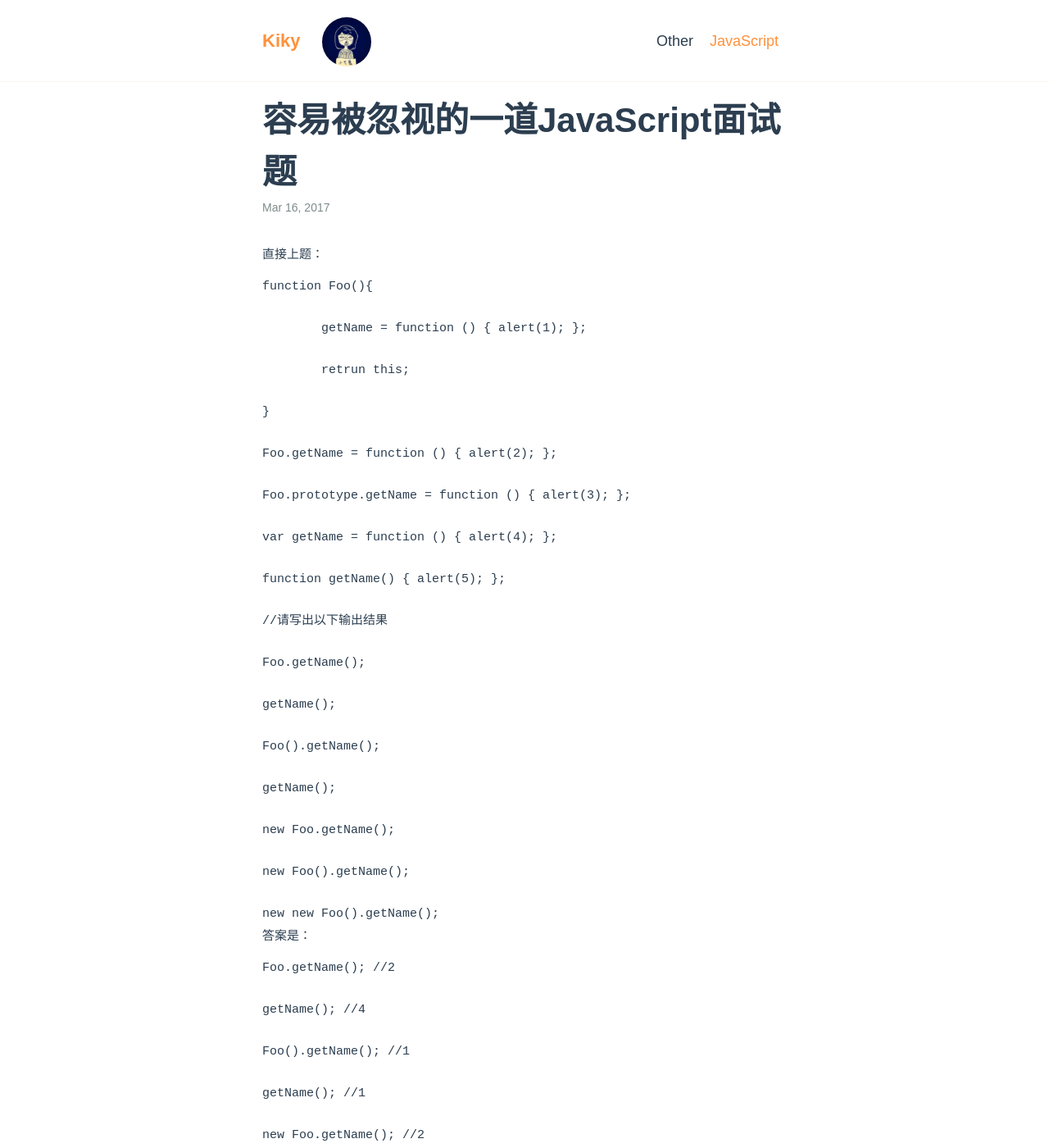
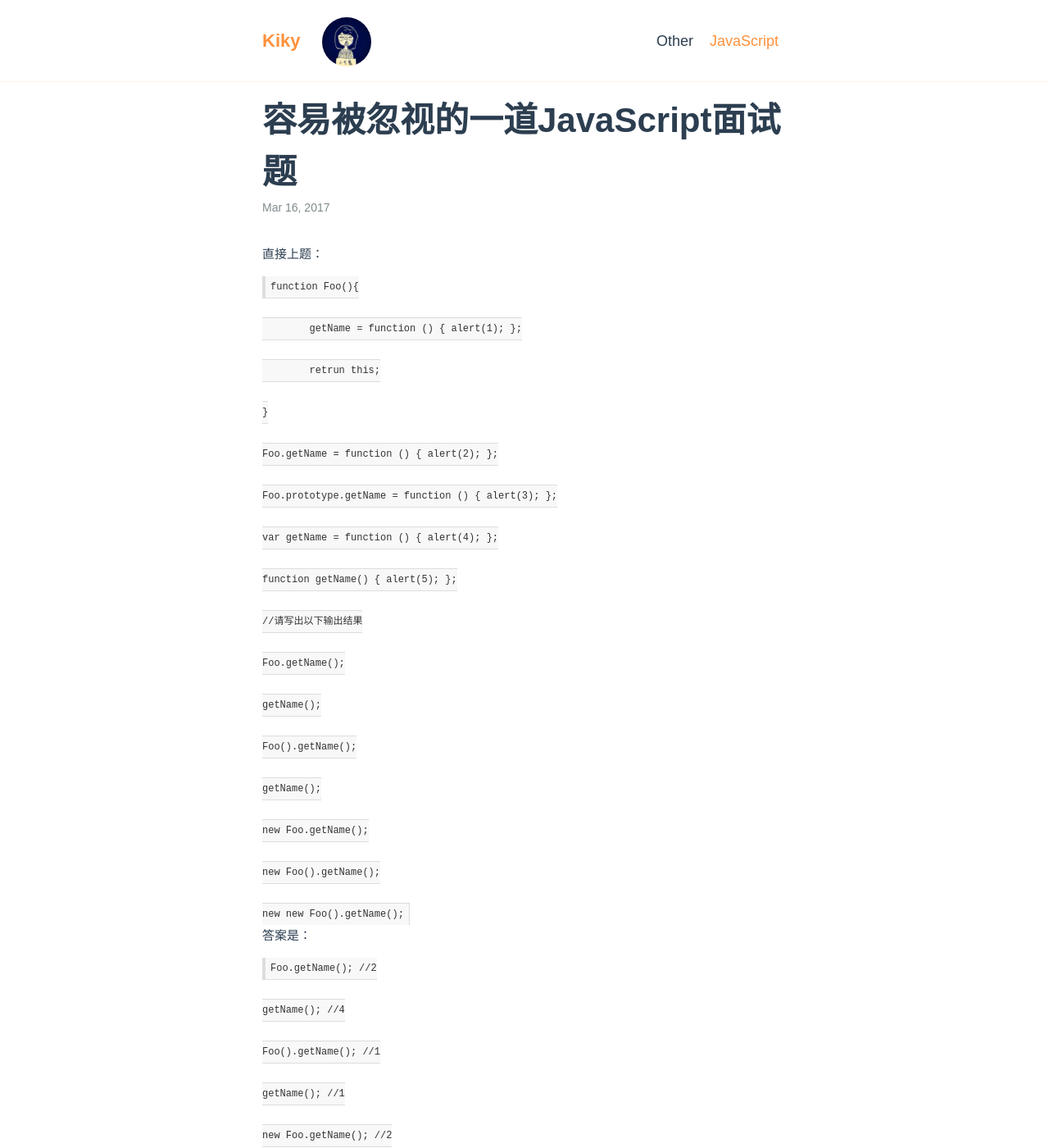
Before and after one commit to kikyives/kikyives.github.io, a Jekyll site: the page built from _posts/2017-03-16-javascript-topic1.md, in a window 1280 px wide and 1400 px high. Shown: the whole window at 82% size. Built offline with Jekyll 4.4.1, drawn with Linux system fonts in a browser that asks for light colours; nearby versions of some CDN libraries; comment, search, counter and statistics services are not loaded; a style sheet for code colours, icons or effects is not loaded; some of the changed text lies outside the part shown.

Commit message:
更改样式

```diff
--- a/_posts/2017-03-16-javascript-topic1.md
+++ b/_posts/2017-03-16-javascript-topic1.md
@@ -68,17 +68,17 @@
 *****
 直接调用getName函数，所以跟1,2,3都没关系。那么来看，
 
-var getName = function () { alert(4); };
+	var getName = function () { alert(4); };
 
-function getName() { alert(5); };
+	function getName() { alert(5); };
 
 相当于就是
 
-var getName;
+	var getName;
 
-function getName() { alert(5); }
+	function getName() { alert(5); }
 
-getName = function () { alert(4); };
+	getName = function () { alert(4); };
 
 这里考察另个概念，一是变量声明提升，二是函数表达式。
 
@@ -90,6 +90,7 @@
 也就是说所有声明变量或函数都会提升到当前函数顶部。
 
 例如下面代码：
+
 	console.log('x' in window) //true
 	var x;
 	x = 0;
@@ -106,11 +107,13 @@
 函数表达式会将代码段拆分两行代码分别执行。
 
 例如下面代码：
+
 	console.log(X);
 	var x = 1;
 	function x(){}
 
 实际的顺序为
+
 	var x;
 	function x(){};
 	console.log(x)
@@ -135,7 +138,7 @@
 	getName(); //最终输出4
 
 
-### 第三问
+#### 第三问
 ***
 Foo().getName(); 先执行了Foo函数，然后调用Foo函数的返回值对象的getName属性函数。
 Foo函数第一句是getName = function(){ alert(1); };这是一个赋值语句，没有做var声明，所以先向当前函数作用域内寻找getName变量，没有找到就向当前函数作用域上层寻找，找到了，也就是第二问的alert(4)函数，然后给它赋值为function(){alert(1)}。
@@ -143,16 +146,17 @@
 简单来讲，this的指向是由所在函数的调用方式决定的，而此处直接调用，this指向window对象。
 所以Foo函数返回的是window对象，相当于执行window.getName()，而window中的getName已经被修改为alert(1)，所以输出1。
 
-### 第四问
+#### 第四问
 ***
 直接调用getName函数，相当于window.getName()，因为这个变量已经被Foo函数执行修改了，结果同1。
 
 
-### 第五问
+#### 第五问
 ***
 new Foo.getName(); 此处考察的是js的运算符优先级。（.）的优先级高于new操作，所以相当于
 
 	new (Foo.getName)();
+
 
 所以实际上讲getName作为构造函数来执行，弹出2。
 
@@ -168,6 +172,7 @@
 
 	(new Foo()).getName()
 
+
 遂先执行Foo函数，而Foo此时作为构造函数却有返回值，所以这里需要说明下js中的构造函数返回值问题
 
 ### 构造函数的返回值
@@ -175,13 +180,16 @@
 传统语言中，构造函数不应该有返回值，实际执行的返回值就是当前构造函数的实例化对象。
 而在js中构造函数可以有返回值也可以没有
 
-1、没有返回值则按照其他语言一样返回实例化对象
+1、没有返回值则按照其他语言一样返回实例化对象。
+
 ![alt constructor1](/assets/images/javaScript/constructor1.png "实例化对象")
 
 2、如有返回值则检查其是否为引用类型，如果不为引用类型，如基本类型（string，number，boolean，null，undefined）则与无返回值相同，实际返回其实例化对象。
+
 ![alt constructor2](/assets/images/javaScript/constructor2.png)
 
 3、若返回值是引用类型，则实际返回值为这个引用类型。
+
 ![alt constructor3](/assets/images/javaScript/constructor3.png)
 
 原题new Foo()返回的是this，而this在构造函数中本来就代表当前实例化对象，所以Foo函数返回实例化对象。
--- a/assets/css/main.css
+++ b/assets/css/main.css
@@ -270,3 +270,19 @@
     top: 40px;
   }
 }
+.highlighter-rouge pre code {
+  font: 12px/20px 'courier new';
+  border: 1px solid #ddd;
+  border-left-width: 4px;
+  background: #fbfbfb;
+  padding: 10px 15px;
+  overflow-x: auto;
+  padding: 0.5em;
+  color: #333;
+  background: #f8f8f8;
+}
+.highlighter-rouge pre code {
+  word-break: break-all;
+  word-wrap: break-word;
+  white-space: pre-wrap;
+}
```
Also changed, not shown: assets/css/main.less (+17 -0 lines), assets/images/javaScript/js-operat.png.
